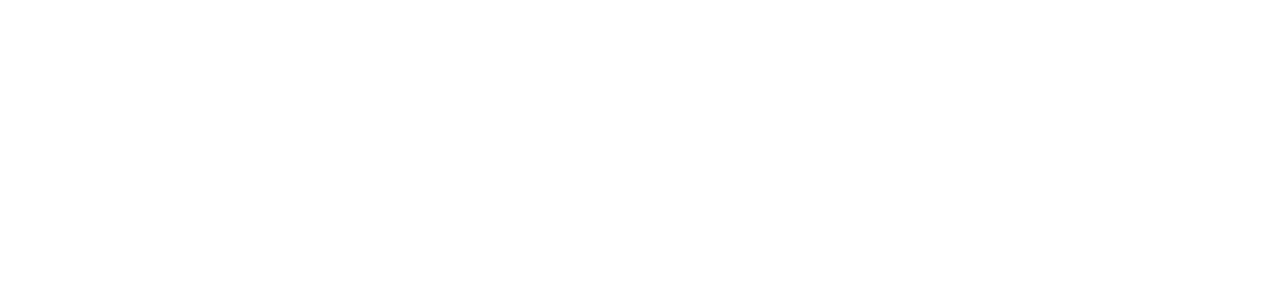
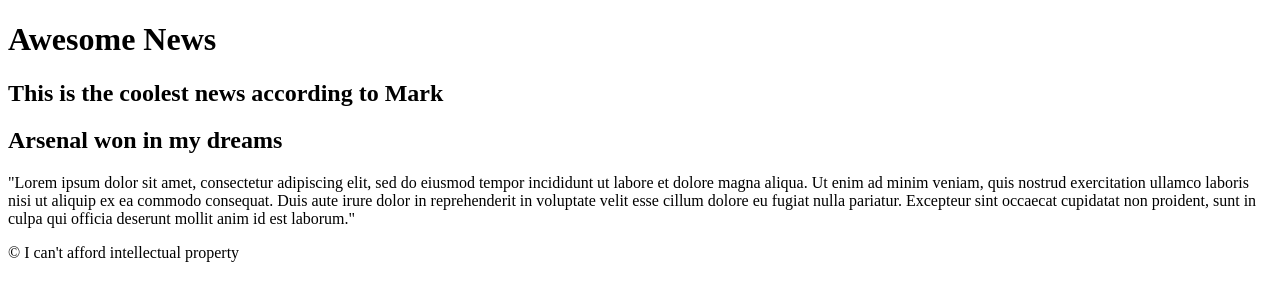
Before and after one commit to mfedgr8/mfedgr8.github.io, a plain HTML site: page index.html in a window 1280 px wide. Drawn offline with Linux system fonts and the light colour scheme.

Commit message:
Change two

```diff
--- a/index.html
+++ b/index.html
@@ -1,3 +1,27 @@
 <!doctype html>
 <html>
+<head>
+  <title> Mark's Really Awesome Webpage </title>
+</head>
+<body>
+
+<header>
+  <h1> Awesome News </h1>
+  <h2> This is the coolest news according to Mark </h2>
+</header>
+
+<main>
+
+  <article>
+    <h2>Arsenal won in my dreams</h2>
+    <p>"Lorem ipsum dolor sit amet, consectetur adipiscing elit, sed do eiusmod tempor incididunt ut labore et dolore magna aliqua. Ut enim ad minim veniam, quis nostrud exercitation ullamco laboris nisi ut aliquip ex ea commodo consequat. Duis aute irure dolor in reprehenderit in voluptate velit esse cillum dolore eu fugiat nulla pariatur. Excepteur sint occaecat cupidatat non proident, sunt in culpa qui officia deserunt mollit anim id est laborum."</p>
+  </article>
+
+</main>
+
+<footer>
+  <p>&copy; I can't afford intellectual property </p>
+</footer>
+
+</body>
 </html>
```
